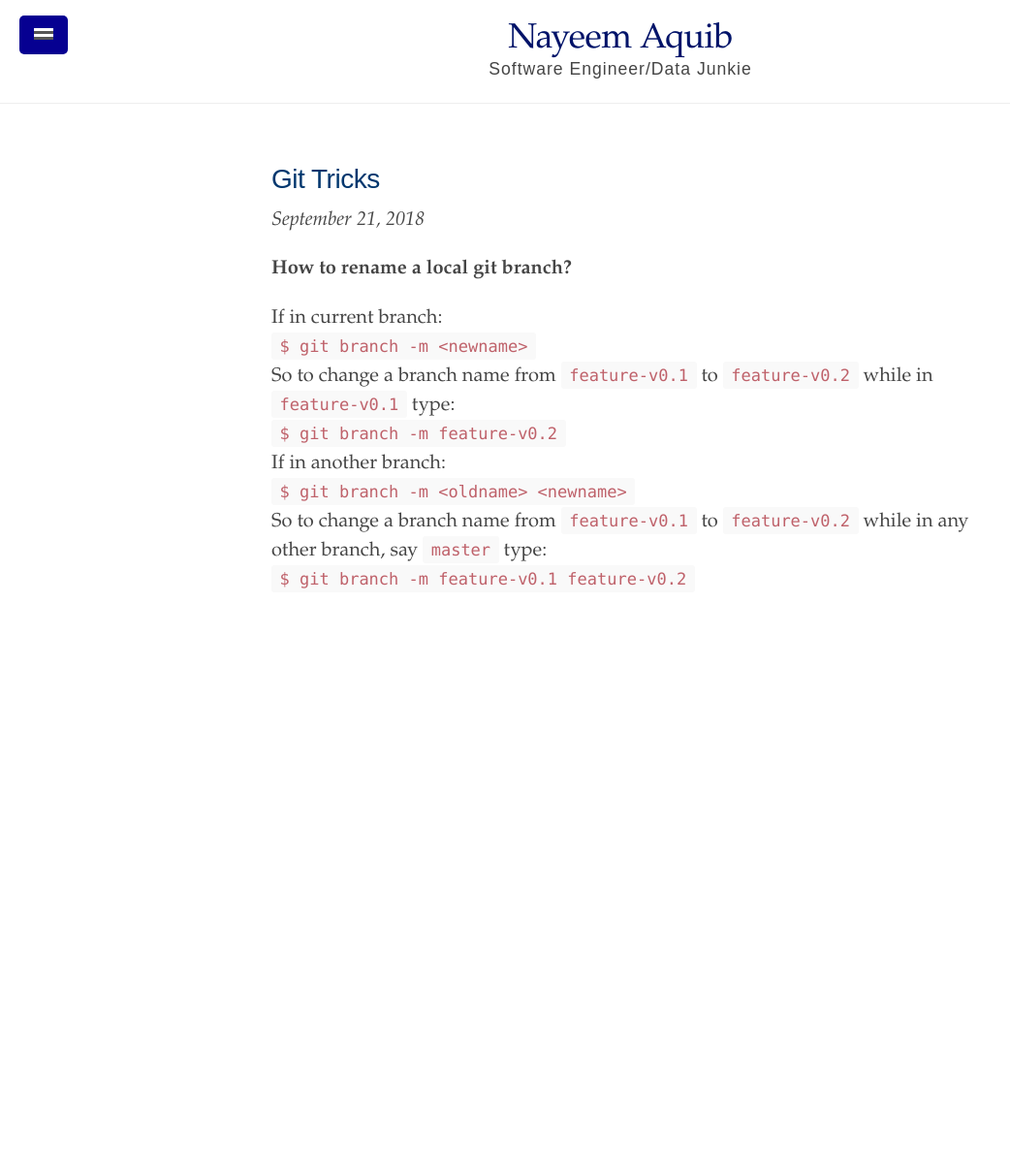
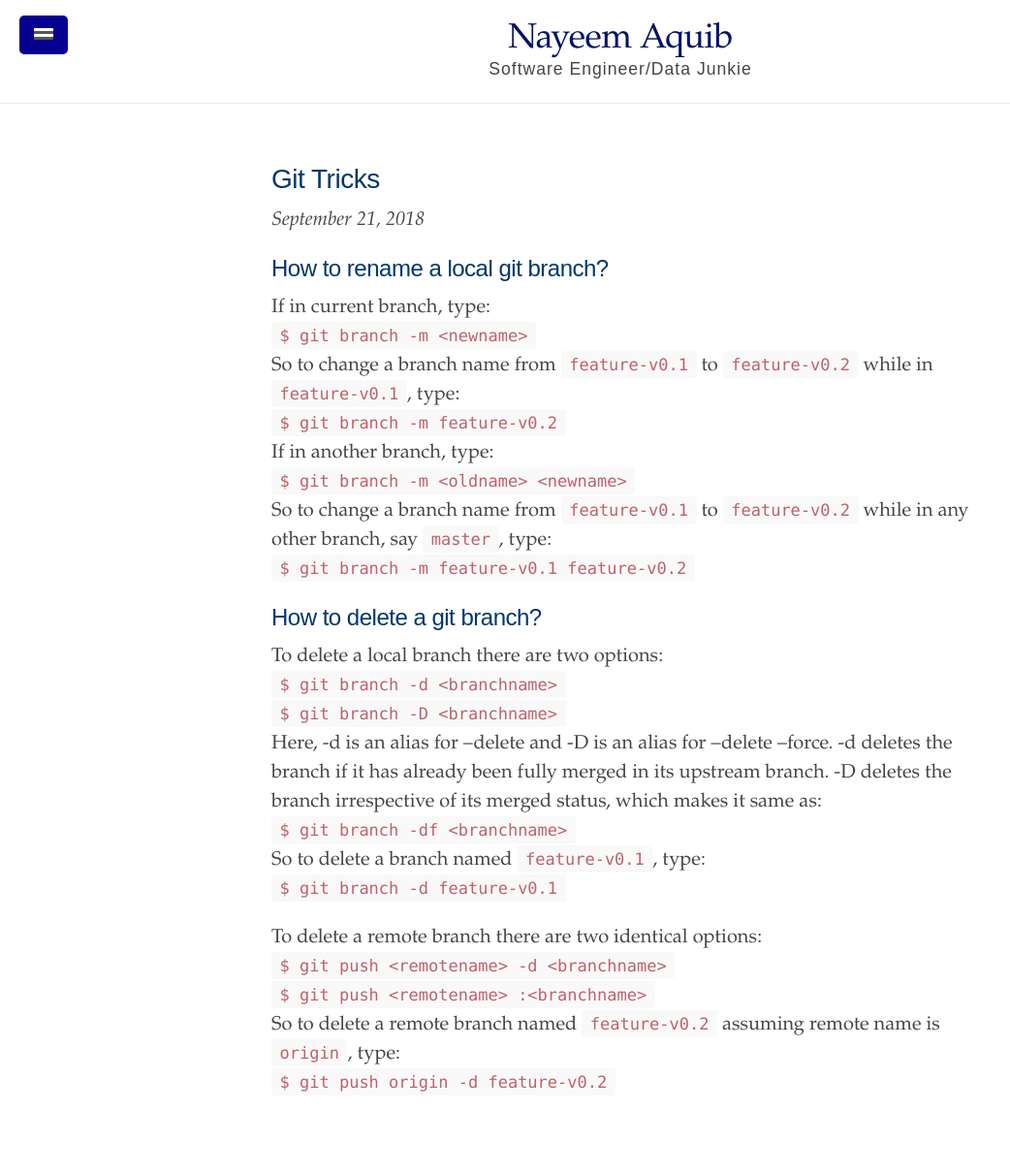
Before and after one commit to nayeemaquib/nayeemaquib.github.io, a Jekyll site: the page built from _texts/2018-09-21-git-tricks.md, in a window 1280 px wide. Shown: the whole page at 97% size, without its empty margins (0-1042 px from the left). Built offline with Jekyll 4.4.1, drawn with Linux system fonts in a browser that asks for light colours; before the commit the page ends 900 px from its top, so only the background shows below that.

Commit message:
Adding more to git tricks

```diff
--- a/_texts/2018-09-21-git-tricks.md
+++ b/_texts/2018-09-21-git-tricks.md
@@ -7,13 +7,32 @@ categories: Github
 
 _September 21, 2018_
 
-<strong>How to rename a local git branch?</strong>
+<h2>How to rename a local git branch?</h2>
 
-If in current branch:
+If in current branch, type:
 `$ git branch -m <newname>`
-So to change a branch name from `feature-v0.1` to `feature-v0.2` while in `feature-v0.1` type:
+So to change a branch name from `feature-v0.1` to `feature-v0.2` while in `feature-v0.1`, type:
 `$ git branch -m feature-v0.2`
-If in another branch:
+If in another branch, type:
 `$ git branch -m <oldname> <newname>`
-So to change a branch name from `feature-v0.1` to `feature-v0.2` while in any other branch, say `master` type:
+So to change a branch name from `feature-v0.1` to `feature-v0.2` while in any other branch, say `master`, type:
 `$ git branch -m feature-v0.1 feature-v0.2`
+
+
+<h2>How to delete a git branch?</h2>
+
+To delete a local branch there are two options:
+`$ git branch -d <branchname>`
+`$ git branch -D <branchname>`
+Here, -d is an alias for --delete and -D is an alias for --delete --force. -d deletes the branch
+if it has already been fully merged in its upstream branch. -D deletes the branch irrespective of its
+merged status, which makes it same as:
+`$ git branch -df <branchname>`
+So to delete a branch named `feature-v0.1`, type:
+`$ git branch -d feature-v0.1`
+
+To delete a remote branch there are two identical options:
+`$ git push <remotename> -d <branchname>`
+`$ git push <remotename> :<branchname>`
+So to delete a remote branch named `feature-v0.2` assuming remote name is `origin`, type:
+`$ git push origin -d feature-v0.2`
```
